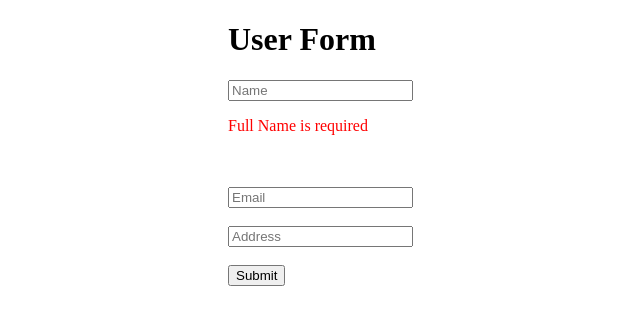
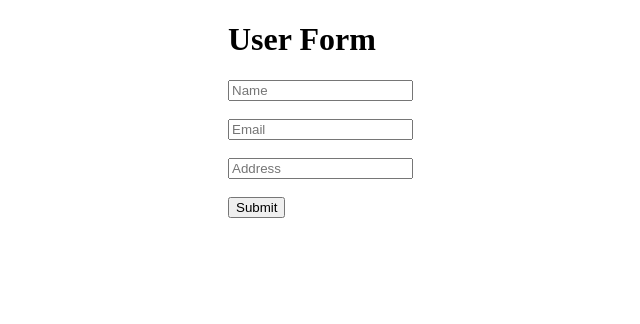
Before and after one commit to B00ttl3/TemplateDriven-Forms-in-Angular, an Angular app: page / in a window 1280 px wide. Shown: the top 324 px of the page, without its empty margins (287-927 px from the left). Built offline with nearby package versions, Linux system fonts and the light colour scheme.

Commit message:
added the invalid and touched values so that the error only shows when both of these values are true

```diff
--- a/src/app/app.component.html
+++ b/src/app/app.component.html
@@ -25,14 +25,15 @@
 
   <!-- to capture the data from the form we have to assign the ngForm to a paramter which is #f in this case and have to pass that f to the formSubmit() instead of event, as now this f will act like the event. this will not specifically capture the data of the all form, to capture the data of the all form, we will have to add the ngModel at the end of the each input part of form, as in angular we have to work in the FormControl class  -->
 
+  <!-- the form data is required to be filled. so to do that we have to make the getValue method inside our ts file where will console.log it and then insie the ngModel when we inspect we will use the values invalid and touched, which both should be true, if both of these values will be true then the alert div which we have made will be shown else it wont be shown -->
   <form (submit)="formSubmit(f)" #f = 'ngForm' >
     <input type="text" placeholder="Name" name="fullName" ngModel #fullName="ngModel" (change)="getValue(fullName)" required>
     <div class="alert">
-      @if(fullName.invalid) {
+      @if(fullName.invalid && fullName.touched) {
         <p>Full Name is required</p>
       }
     </div>
-    <br /><br />
+    <br />
     <input type="email" placeholder="Email" name="email" ngModel required>
     <br /><br />
     <input type="text" placeholder="Address" name="address" ngModel >
```
